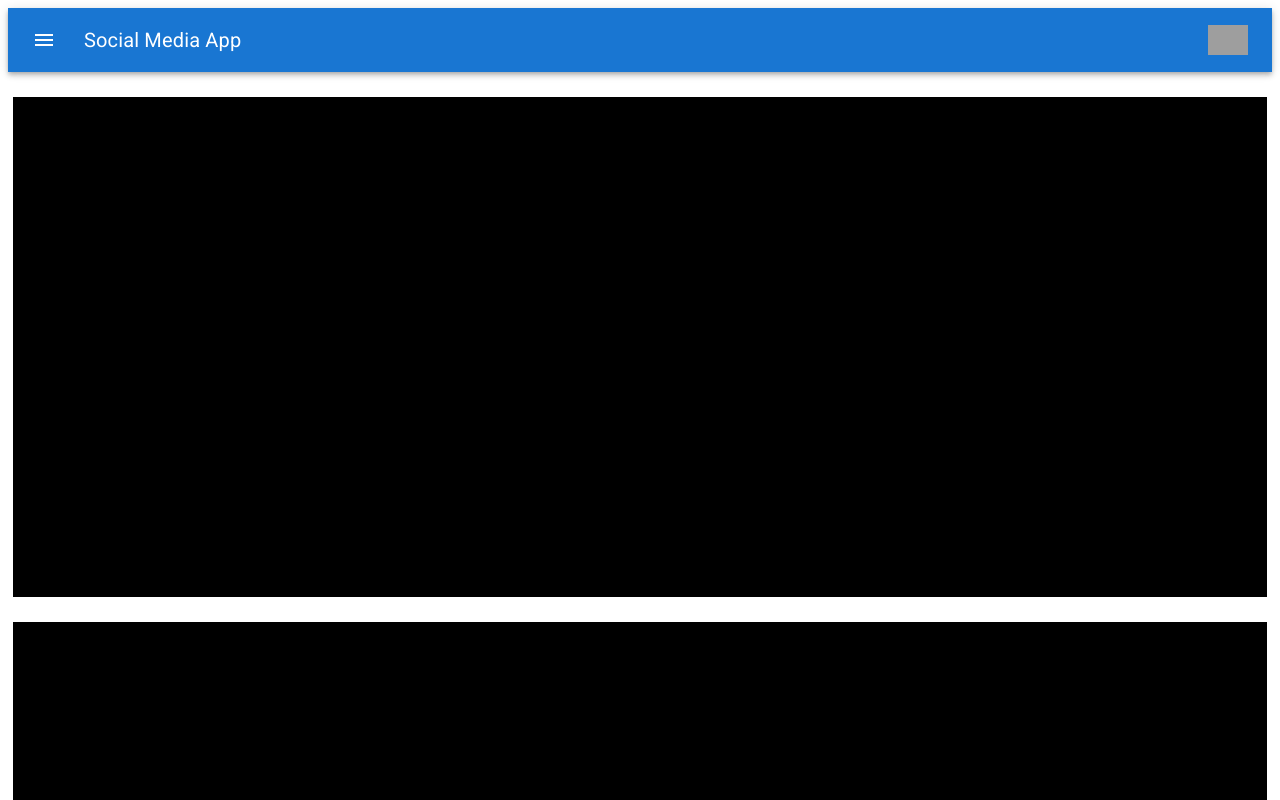
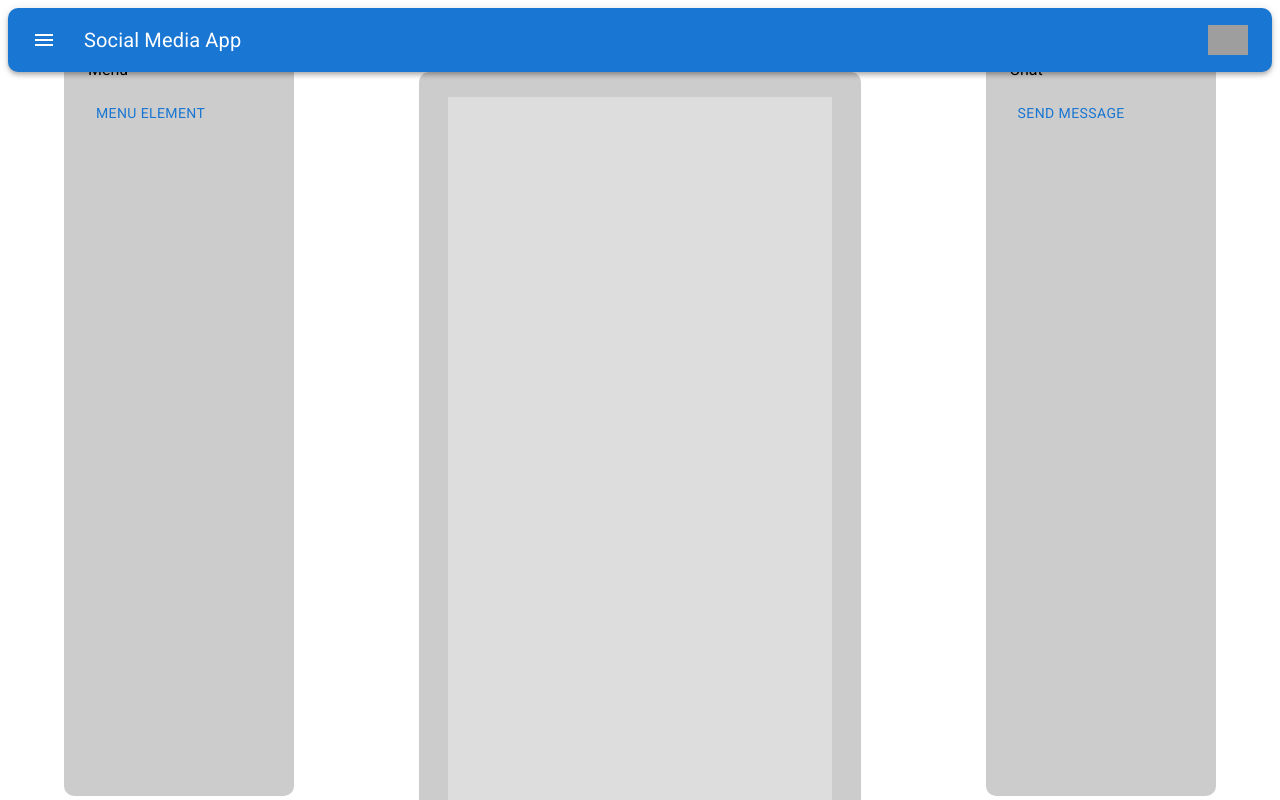
Before and after one commit to Alin-Alexandru-Ion/Social_Media_App, a React (Create React App) app: page /observer in a window 1280 px wide. Shown: the top 800 px of the page. Built offline with nearby package versions, Linux system fonts and the light colour scheme; grey boxes are pictures that could not be loaded.

Commit message:
Fixed several Containers; Established basic Layout

```diff
--- a/src/Header.tsx
+++ b/src/Header.tsx
@@ -1,29 +1,21 @@
 import React from 'react'
 
-import { AppBar, Box, IconButton, Toolbar, Typography } from '@mui/material'
+import { AppBar, Container, IconButton, Toolbar, Typography } from '@mui/material'
 import MenuIcon from '@mui/icons-material/Menu';
 
 function Header() {
     return (
-      <Box sx={{ flexGrow: 1 }}>
-      <AppBar position="static">
-        <Toolbar>
-          <IconButton
-            size="large"
-            edge="start"
-            color="inherit"
-            aria-label="menu"
-            sx={{ mr: 2 }}
-          >
-            <MenuIcon />
-          </IconButton>
-          <Typography variant="h6" component="div" sx={{ flexGrow: 1 }}>
-            Social Media App
-          </Typography>
-          <img src="https://upload.wikimedia.org/wikipedia/commons/thumb/a/a7/React-icon.svg/2300px-React-icon.svg.png" width="40" />
-        </Toolbar>
-      </AppBar>
-    </Box>
+        <AppBar sx={{ borderRadius: '10px' }} position="sticky" >
+          <Toolbar  >
+            <IconButton size="large" edge="start" color="inherit" aria-label="menu" sx={{ mr: 2 }} >
+              <MenuIcon />
+            </IconButton >
+            <Typography variant="h6" component="div" sx={{ flexGrow: 1 }}>
+              Social Media App
+            </Typography >
+            <img src="https://upload.wikimedia.org/wikipedia/commons/thumb/a/a7/React-icon.svg/2300px-React-icon.svg.png" width="40" />
+          </Toolbar >
+        </AppBar >
     );
   }
 
--- a/src/index.tsx
+++ b/src/index.tsx
@@ -7,7 +7,6 @@ import Header from './Header';
 import LogIn from './pages/LogIn';
 import SignUp from './pages/SignUp';
 import Forgot from './pages/Forgot';
-import Form from './pages/Form';
 import Observer from './pages/Observer';
 import Footer from './Footer';
 import './index.css';
@@ -25,7 +24,6 @@ function Page() {
           <Route path="/sign-up" element={<SignUp />} />
           <Route path="/forgot" element={<Forgot />} />
           <Route path="/all-users" element={<App />} />
-          <Route path="/form" element={<Form />} />
           <Route path="/observer" element={<Observer />} />
         </Routes >
       </Router >
--- a/src/pages/Form.tsx
+++ /dev/null
@@ -1,80 +0,0 @@
-import React, { useEffect, useState } from 'react'
-import { useNavigate } from "react-router-dom";
-import { Button, Container, Stack, TextField } from '@mui/material';
-import { ThemeProvider } from '@mui/material/styles';
-
-// Import CustomTheme from Themes subfolder
-import BlueTheme from '../themes/Theme';
-
-import axios from 'axios';
-
-type User = {
-    id: number;
-    username: string;
-    password: string;
-  };
-
-
-// Element UI TextFields, Buttons and Links
-function LogIn() {
-
-  const [users, setUsers] = useState<User[]>([]);
-  const [userText, setUserText] = useState('');
-  const [passText, setPassText] = useState('');
-  const navigate = useNavigate();
-
-
-  //Handle TextField Values At Use
-  const handleUserInputChange = (event: React.ChangeEvent<HTMLInputElement>) => {
-    setUserText(event.target.value);
-  };
-  const handlePassInputChange = (event: React.ChangeEvent<HTMLInputElement>) => {
-    setPassText(event.target.value);
-  };
-
-
-  //Get Users Data
-  useEffect(() => {
-    axios.get<User[]>('http://localhost:3001/api/users')
-      .then(response => setUsers(response.data))
-      .catch(error => console.log(error));
-  }, []);
-
-  //Modify Submit Functionality
-  const handleSubmit = (event: React.FormEvent) => {
-    event.preventDefault();
-
-    const userDB = users.map(user => user.username);
-    const passDB = users.map(user => user.password);
-
-    //Dummy Login Check
-    if (userText === userDB.toString() && passText === passDB.toString())
-    {
-      navigate('/observer')
-    }
-    else
-    {
-      navigate('/forgot')
-    }
-  };
-
-
-  return (
-    <ThemeProvider theme={BlueTheme} >
-      <Container >
-        <form onSubmit={handleSubmit}>
-        <Stack spacing={2} alignItems="center" direction="column" >
-          <TextField value={userText} onChange={handleUserInputChange} color='primary' label="Username" variant="outlined" sx={{ mt: 2 }} />
-          <TextField value={passText} onChange={handlePassInputChange} color='primary' label="Password" variant="outlined" type='password' />
-          <Button type='submit' color='primary' variant='contained' size="large" sx={{ mb: 1 }} >
-            Verify
-          </Button >
-        </Stack >
-        </form >
-      </Container >
-
-    </ThemeProvider >
-  );
-}
-
-export default LogIn;
--- a/src/pages/LogIn.tsx
+++ b/src/pages/LogIn.tsx
@@ -1,25 +1,77 @@
-import React from 'react'
+import React, { useEffect, useState } from 'react'
 
+import { useNavigate } from "react-router-dom";
 import { Button, Container, Link, Stack, TextField } from '@mui/material';
 import { ThemeProvider } from '@mui/material/styles';
 
 // Import CustomTheme from Themes subfolder
 import BlueTheme from '../themes/Theme';
 
+import axios from 'axios';
+
+type User = {
+    id: number;
+    username: string;
+    password: string;
+  };
+
 
 // Element UI TextFields, Buttons and Links
 function LogIn() {
+
+  const [users, setUsers] = useState<User[]>([]);
+  const [userText, setUserText] = useState('');
+  const [passText, setPassText] = useState('');
+  const navigate = useNavigate();
+
+
+  //Handle TextField Values At Use
+  const handleUserInputChange = (event: React.ChangeEvent<HTMLInputElement>) => {
+    setUserText(event.target.value);
+  };
+  const handlePassInputChange = (event: React.ChangeEvent<HTMLInputElement>) => {
+    setPassText(event.target.value);
+  };
+
+
+  //Get Users Data
+  useEffect(() => {
+    axios.get<User[]>('http://localhost:3001/api/users')
+      .then(response => setUsers(response.data))
+      .catch(error => console.log(error));
+  }, []);
+
+  //Modify Submit Functionality
+  const handleSubmit = (event: React.FormEvent) => {
+    event.preventDefault();
+
+    const userDB = users.map(user => user.username);
+    const passDB = users.map(user => user.password);
+
+    //Dummy Login Check
+    if (userText === userDB.toString() && passText === passDB.toString())
+    {
+      navigate('/observer')
+    }
+    else
+    {
+      navigate('/forgot')
+    }
+  };
+
+
   return (
     <ThemeProvider theme={BlueTheme} >
-      <Container >
-        <form>
+      <Container sx={{width: '75%', height: '100%'}}>
+        <form onSubmit={handleSubmit}>
         <Stack spacing={2} alignItems="center" direction="column" >
-          <TextField color='primary' label="Username" variant="outlined" sx={{ mt: 2 }} />
-          <TextField color='primary' label="Password" variant="outlined" type='password' />
-          <Button type='submit' color='primary' variant='contained' size="large" sx={{ mb: 1 }} >Log In
+          <TextField value={userText} onChange={handleUserInputChange} color='primary' label="Username" variant="outlined" sx={{ mt: 2 }} />
+          <TextField value={passText} onChange={handlePassInputChange} color='primary' label="Password" variant="outlined" type='password' />
+          <Button type='submit' color='primary' variant='contained' size="large" sx={{ mb: 1 }} >
+            LOG IN
           </Button >
         </Stack >
-        </form>
+        </form >
         <Stack
           spacing={4}
           direction="row"
--- a/src/pages/Observer.tsx
+++ b/src/pages/Observer.tsx
@@ -1,16 +1,18 @@
 import React, { useEffect, useState } from 'react';
+import { Button, Box, Container, Stack, Typography } from '@mui/material';
+import { EmojiEmotions } from '@mui/icons-material';
 
 const ScrollHandler: React.FC = () => {
   const [placeholders, setPlaceholders] = useState<JSX.Element[]>([]);
 
   useEffect(() => {
     // Add initial set of 10 div elements
-    const initialPlaceholders = Array.from({ length: 10 }, (_, index) => (
+    const initialPlaceholders = Array.from({ length: 5 }, (_, index) => (
       <div
         key={index}
         style={{
-          backgroundColor: '#000000',
-          height: '500px',
+          backgroundColor: '#DDDDDD',
+          height: '800px',
           marginLeft: '5px',
           marginRight: '5px',
           marginTop: '25px',
@@ -26,20 +28,55 @@ const ScrollHandler: React.FC = () => {
       const documentHeight = document.documentElement.scrollHeight;
       const scrollTop = window.scrollY || document.documentElement.scrollTop;
 
-      if (scrollTop + windowHeight >= documentHeight - 20) {
+      if (scrollTop + windowHeight >= documentHeight - 22) {
         // Perform actions when scrolling near the bottom of the page
         const newPlaceholder = (
-          <div
-            key={placeholders.length}
+          <div key={placeholders.length}
             style={{
-              backgroundColor: '#000000',
-              height: '500px',
+              backgroundColor: '#DDDDDD',
+              height: '800px',
               marginLeft: '5px',
               marginRight: '5px',
               marginTop: '25px',
               marginBottom: '5px',
-            }}
-          />
+              borderRadius: '10px'
+            }}>
+
+            <Stack direction= 'column' >
+              <Stack direction= 'column' sx={{ height: '10%' }} >
+                <Stack direction='row' >
+                  <Box >
+                    <img src=''></img>
+                  </Box >
+                  <Typography variant='h6'>Name</Typography>
+                </Stack >
+                <p >Description</p >
+              </Stack >
+
+              <Box sx={{width: '35', height: '60%' }} >
+                <img src='https://source.unsplash.com/825x600/?beach' ></img >
+              </Box >
+
+              <Stack direction= 'column' sx={{height: '10%'}} >
+                <Stack direction='row' >
+                  <EmojiEmotions></EmojiEmotions>
+                  <h5>1500 Likes</h5>
+                </Stack >
+                <Stack direction='row' >
+                  <Button sx={{}} >
+                    Like
+                  </Button >
+                  <Button >
+                    Comment
+                  </Button >
+                  <Button >
+                    Share
+                  </Button >
+                </Stack >
+              </Stack >
+            </Stack >
+
+          </div >
         );
         setPlaceholders((prevPlaceholders) => [...prevPlaceholders, newPlaceholder]);
       }
@@ -90,7 +127,29 @@ const ScrollHandler: React.FC = () => {
     };
   }, []); // Empty dependency array to run the effect only once
 
-  return <div>{placeholders}</div>;
+  return <Stack direction='row' >
+      <Container sx={{width: '18%', height: '94%', left: '5%'}} >
+        <Container sx={{width: '18%', height: '94%', top: '5.5%', left: '5%', borderRadius: '10px', backgroundColor: '#CCCCCC', position: 'fixed'}} >
+          <p > Menu </p >
+          <Button >
+            Menu Element
+          </Button>
+        </Container >
+      </Container >
+
+      <Container sx={{width: '35%', height: '94%', top: '5.5%', left: '21%', right: '21%', borderRadius: '10px',  backgroundColor: '#CCCCCC'}} >
+        {placeholders}
+      </Container >
+
+      <Container sx={{width: '18%', height: '94%', right: '5%' }} >
+        <Container  sx={{width: '18%', height: '94%', top: '5.5%', right: '5%', borderRadius: '10px', backgroundColor: '#CCCCCC',  position: 'fixed'}} >
+          <p > Chat </p >
+          <Button >
+            Send Message
+          </Button >
+        </Container >
+      </Container>
+    </Stack >
 };
 
 export default ScrollHandler;
```
